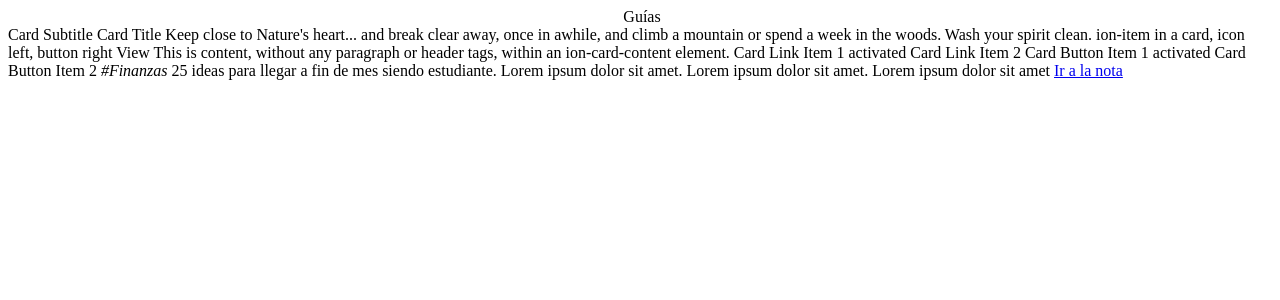
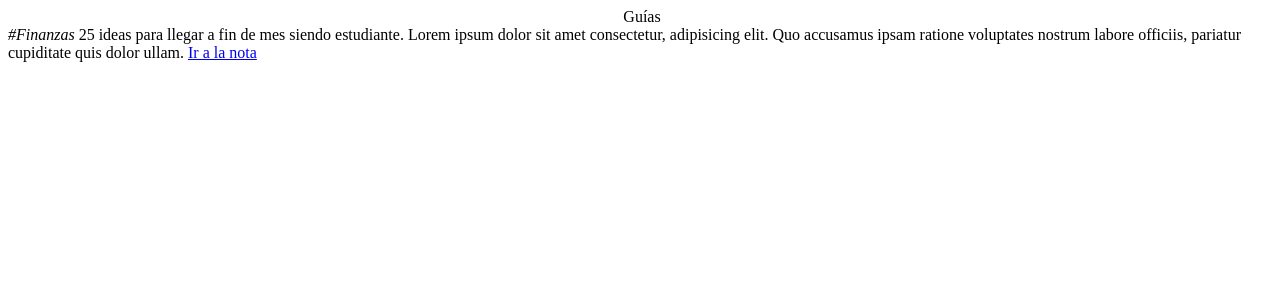
Before and after one commit to rodnavarroc/economyhealth, a PHP site: page /app/tab2/tab2.page.html in a window 1280 px wide. Shown: the top 300 px of the page. Run offline with PHP 8.4, Linux system fonts and the light colour scheme.

Commit message:
Completado formato de guias y añadida imagen de fondo

```diff
--- a/src/app/tab1/tab1.page.scss
+++ b/src/app/tab1/tab1.page.scss
@@ -3,10 +3,7 @@ ion-content, ion-label {
     font-weight: normal;
     color: #656565;
     //--background: #f7f7f5;
-    --background: url('https://i.imgur.com/EtotCSj.png');
-    --background-position: center;
-    --background-repeat: no-repeat;
-    --background-size: contain;
+    --background: url('https://i.imgur.com/gKl1VI9.png') no-repeat center/cover fixed;
 }
 
 .btn_agregarIngreso
--- a/src/app/tab2/tab2.page.html
+++ b/src/app/tab2/tab2.page.html
@@ -12,7 +12,7 @@
 <ion-content [fullscreen]="false" class="ion-padding">
 
   <!--CUERPO DE LA PAGINA-->
-  <ion-card>
+  <!--<ion-card>
     <ion-card-header>
       <ion-card-subtitle>Card Subtitle</ion-card-subtitle>
       <ion-card-title>Card Title</ion-card-title>
@@ -57,34 +57,37 @@
       <ion-icon name="walk" slot="start"></ion-icon>
       <ion-label>Card Button Item 2</ion-label>
     </ion-item>
-  </ion-card>
+  </ion-card>-->
 
   <ion-card>
     <ion-img src="https://digitalsevilla.com/wp-content/uploads/2018/02/Captura-de-pantalla-2018-02-13-a-las-23.21.44.png"></ion-img>
     <ion-card-header>
-    <ion-card-subtitle><i>#Finanzas</i></ion-card-subtitle>
+    <ion-row>
+      <ion-col>
+        <ion-card-subtitle><i>#Finanzas</i></ion-card-subtitle>
+      </ion-col>
+      <ion-col>
+        <a (click)="toggleZipped()" (click)="clickedStar()" style="float: right; font-size: 18px;"><ion-icon slot="icon-only" [name]="zipped ? 'star-outline' : 'star'"></ion-icon></a>
+      </ion-col>
+    </ion-row>
     <ion-card-title>25 ideas para llegar a fin de mes siendo estudiante.</ion-card-title>
   </ion-card-header>
-    <ion-card-content>
-      Lorem ipsum dolor sit amet. Lorem ipsum dolor sit amet. Lorem ipsum dolor sit amet
+    <ion-card-content style="text-align: justify;">
+      Lorem ipsum dolor sit amet consectetur, adipisicing elit. Quo accusamus ipsam ratione voluptates nostrum labore officiis, pariatur cupiditate quis dolor ullam.
     </ion-card-content>
     <ion-grid>
       <ion-row>
-        <ion-col><a href="https://www.sitly.es/blog/como-ganar-dinero-extra-siendo-estudiante/"><ion-button class="btn_ligas" color="medium" shape="round">Ir a la nota</ion-button></a></ion-col>
-        <ion-col size="4"></ion-col>
-        <ion-col>
-          <ion-buttons collapse="true">
-          <ion-button (click)="toggleZipped()" (click)="clickedStar()">
-          <ion-icon slot="icon-only" [name]="zipped ? 'star-outline' : 'star'"></ion-icon>
-        </ion-button>
-      </ion-buttons>
-      </ion-col>
-        <ion-col>
-          <ion-buttons collapse="true">
-            <ion-button>
-              <ion-icon slot="icon-only" name="send"></ion-icon>
+        <ion-col size="6">
+          <a href="https://www.sitly.es/blog/como-ganar-dinero-extra-siendo-estudiante/" target="blank">
+          <ion-button class="btn_ligas" expand="full">Ir a la nota</ion-button>
+          </a>
+        </ion-col>
+        <ion-col size="6">
+          <center>
+            <ion-button expand="block"  class="btn_secondary">
+              <ion-icon slot="icon-only" name="share-social-outline"></ion-icon>
             </ion-button>
-          </ion-buttons>
+          </center>
         </ion-col>
       </ion-row>
     </ion-grid>
--- a/src/app/tab3/tab3.page.html
+++ b/src/app/tab3/tab3.page.html
@@ -7,3 +7,6 @@
     <ion-tab-button class="mainIcon" slot="end" tab="tab1"><ion-icon name="home-outline"></ion-icon></ion-tab-button>
   </ion-toolbar>
 </ion-header>
+<ion-content>
+
+</ion-content>
```
Also changed, not shown: src/app/tab2/tab2.page.scss (+16 -2 lines), src/app/tab3/tab3.page.scss (+8 -0 lines), src/app/app-routing.module.ts (line endings or trailing spaces).
